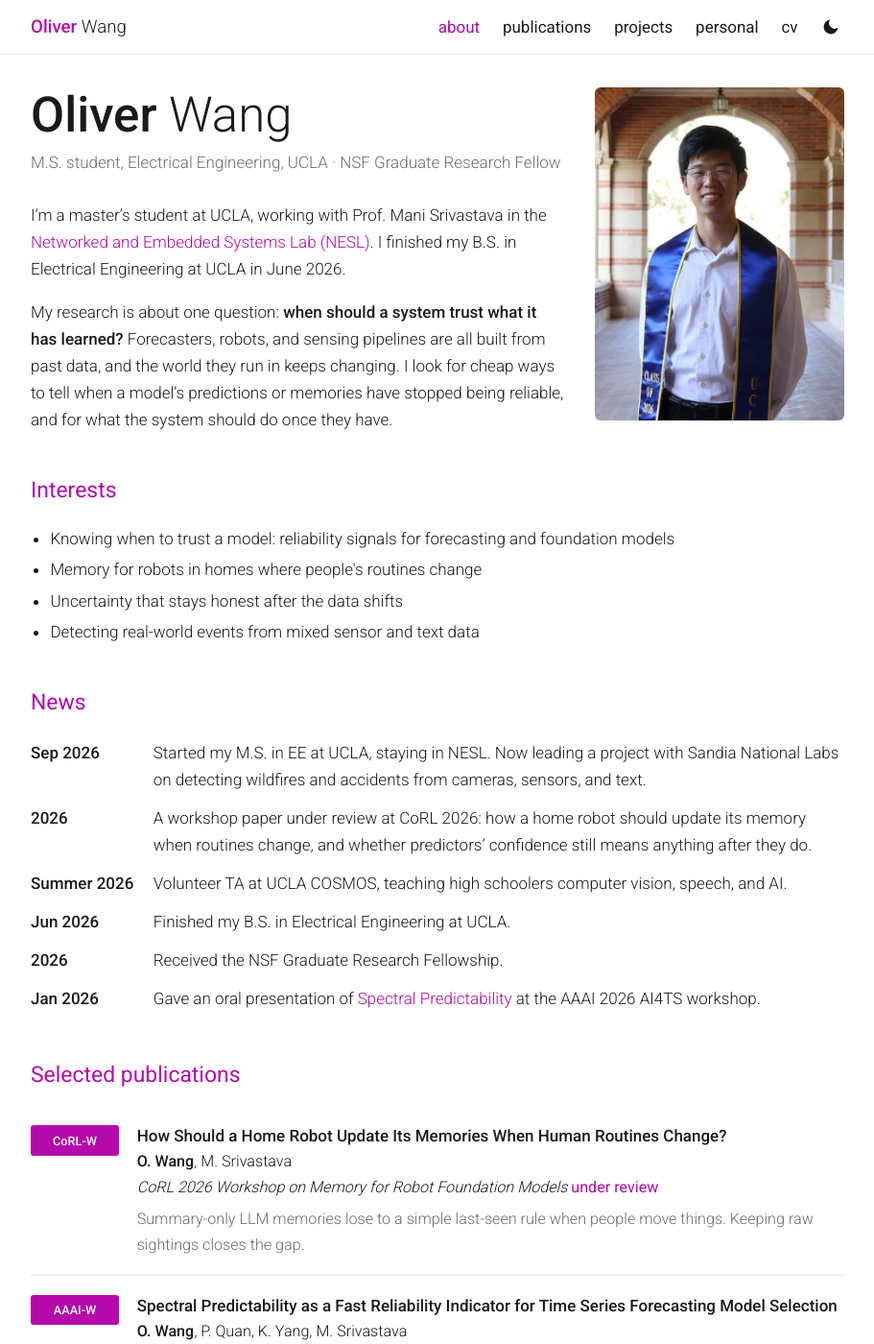
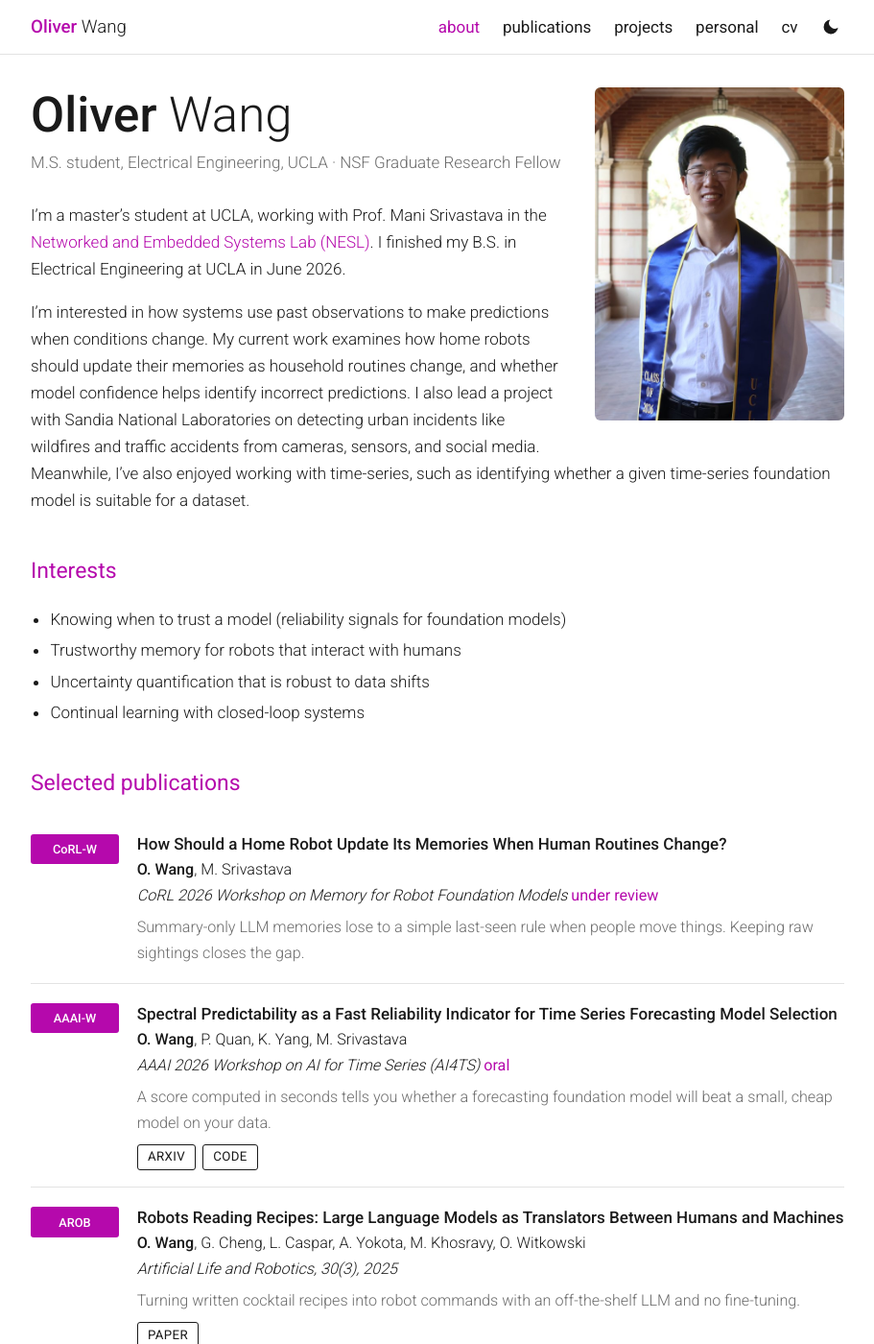
Before and after one commit to owang22/owang22.github.io, a Jekyll site: the page built from index.md, in a window 1280 px wide and 1400 px high. Shown: the whole window at 96% size, without its empty margins (184-1095 px from the left). Built offline with Jekyll 4.4.1, drawn with Linux system fonts in a browser that asks for light colours; some of the changed text lies outside the part shown.

Commit message:
Revise research description and add news section
Updated research interests and added news section with recent updates.

```diff
--- a/index.md
+++ b/index.md
@@ -17,24 +17,16 @@ layout: default
 
 I'm a master's student at UCLA, working with Prof. Mani Srivastava in the [Networked and Embedded Systems Lab (NESL)](https://nesl.ee.ucla.edu/). I finished my B.S. in Electrical Engineering at UCLA in June 2026.
 
-My research is about one question: **when should a system trust what it has learned?** Forecasters, robots, and sensing pipelines are all built from past data, and the world they run in keeps changing. I look for cheap ways to tell when a model's predictions or memories have stopped being reliable, and for what the system should do once they have.
+I'm interested in how systems use past observations to make predictions when conditions change. My current work examines how home robots should update their memories as household routines change, and whether model confidence helps identify incorrect predictions. I also lead a project with Sandia National Laboratories on detecting urban incidents like wildfires and traffic accidents from cameras, sensors, and social media. Meanwhile, I've also enjoyed working with time-series, such as identifying whether a given time-series foundation model is suitable for a dataset.
 
 ## Interests
 
 <ul class="interests">
-  <li>Knowing when to trust a model: reliability signals for forecasting and foundation models</li>
-  <li>Memory for robots in homes where people's routines change</li>
-  <li>Uncertainty that stays honest after the data shifts</li>
-  <li>Detecting real-world events from mixed sensor and text data</li>
+  <li>Knowing when to trust a model (reliability signals for foundation models)</li>
+  <li>Trustworthy memory for robots that interact with humans</li>
+  <li>Uncertainty quantification that is robust to data shifts</li>
+  <li>Continual learning with closed-loop systems</li>
 </ul>
-
-## News
-
-<table class="news">
-  {% for item in site.data.news limit: 6 %}
-  <tr><th>{{ item.date }}</th><td>{{ item.text | markdownify | remove: "<p>" | remove: "</p>" }}</td></tr>
-  {% endfor %}
-</table>
 
 ## Selected publications
 
@@ -45,4 +37,12 @@ My research is about one question: **when should a system trust what it has lear
 
 <p><a href="{{ '/publications/' | relative_url }}">All publications →</a></p>
 
+## News
+
+<table class="news">
+  {% for item in site.data.news limit: 6 %}
+  <tr><th>{{ item.date }}</th><td>{{ item.text | markdownify | remove: "<p>" | remove: "</p>" }}</td></tr>
+  {% endfor %}
+</table>
+
 {% include social.html %}
```
